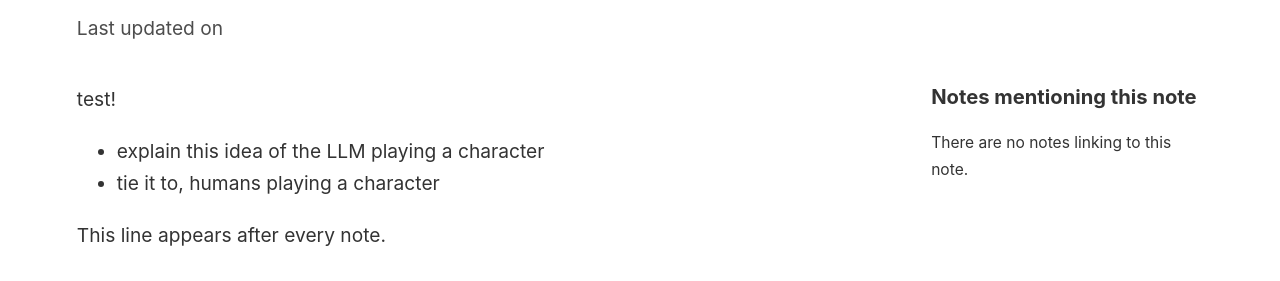
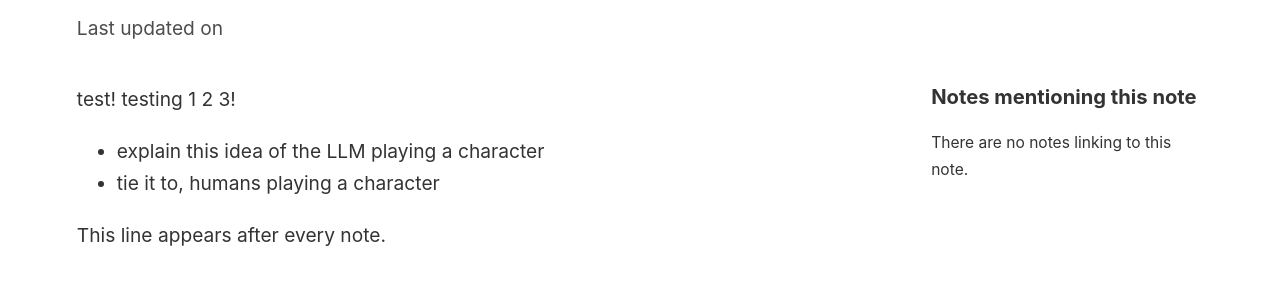
Before and after one commit to DefenderOfBasic/works-in-progress, a Jekyll site: the page built from notebook/_notes/✍️ janus simulators & the ego.md, in a window 1280 px wide. Shown: the part 193-474 px from the top of the page. Built offline with Jekyll 4.4.1, drawn with Linux system fonts in a browser that asks for light colours.

Commit message:
vault backup: 2024-08-04 19:20:51

```diff
--- a/notebook/_notes/✍️ janus simulators & the ego.md
+++ b/notebook/_notes/✍️ janus simulators & the ego.md
@@ -1,7 +1,7 @@
 ---
 title: Janus simulators & the ego
 ---
-test!
+test! testing 1 2 3!
 
 - explain this idea of the LLM playing a character
 - tie it to, humans playing a character
```
